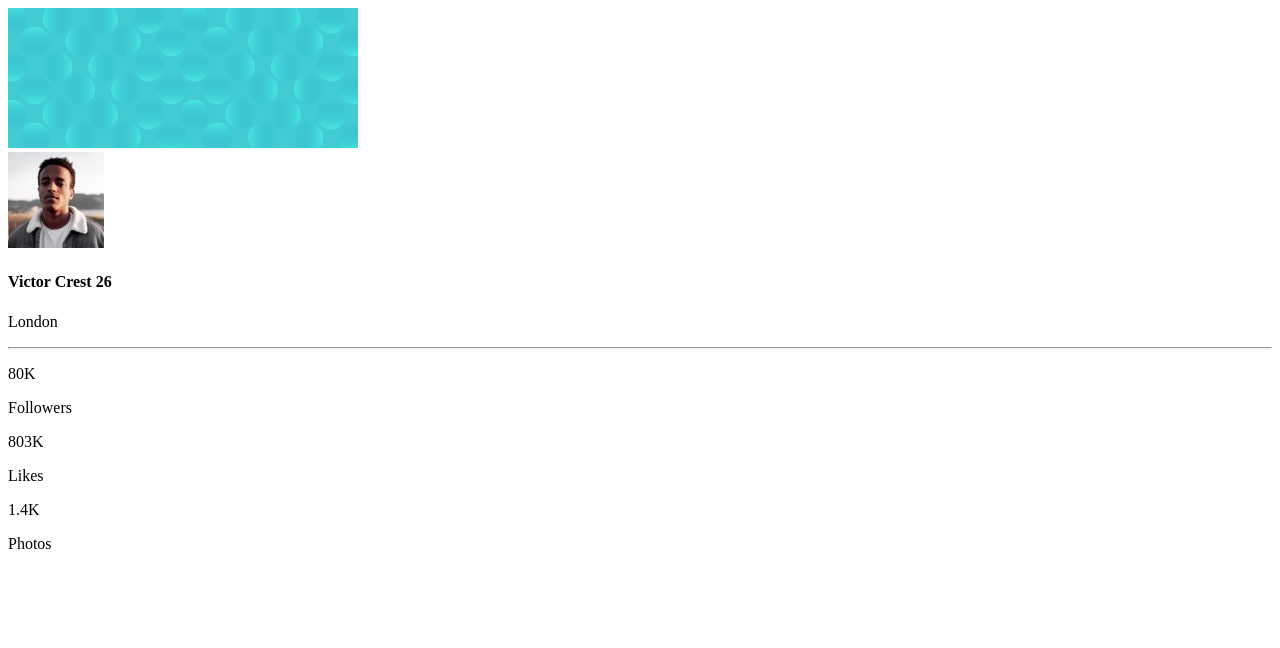
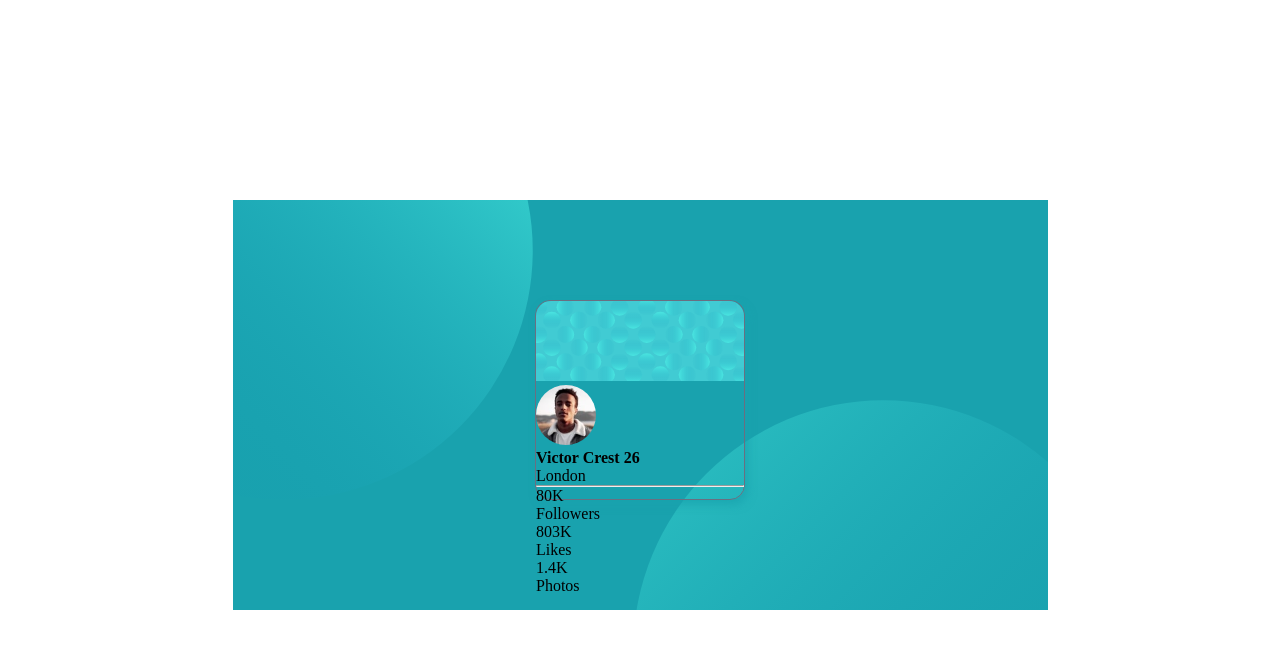
Before and after one commit to biresh375/Profile-card-component, a plain HTML site: page index.html in a window 1280 px wide. Drawn offline with Linux system fonts and the light colour scheme.

Commit message:
card commit

```diff
--- a/index.html
+++ b/index.html
@@ -14,7 +14,7 @@
 
 </head>
 <body>
-  <main>
+  <main class="main_part">
     <div class="main_card">
       <img src="images/bg-pattern-card.svg" alt="">
      <div class="profile_img">
--- a/style.css
+++ b/style.css
@@ -7,3 +7,49 @@
 
 --Dark-gray: hsl(0, 0%, 59%);
 }
+*{
+    margin: 0;
+    padding: 0;
+    box-sizing: border-box;
+
+}
+body{
+    display: flex;
+    flex-direction: row;
+    justify-content: center;
+
+}
+.main_part{
+    background-color: var(--Dark_cyan);
+    background-image: url(images/bg-pattern-top.svg), url(images/bg-pattern-bottom.svg);
+    background-position: -200px -200px, 400px 200px;
+    width: 815px;
+    height: 410px;
+    margin: 200px auto;
+    background-size: 500px;
+    background-repeat: no-repeat;
+
+
+}
+.main_card{
+    margin: 100px auto;
+     height: 200px;
+     width: 210px;
+     border: 1px solid hsl(227, 10%, 46%);
+     box-shadow: 3px 5px 8px hsla(185, 75%, 39%, 0.726);
+     border-radius: 15px;
+
+}
+.main_card img{
+    height: 80px;
+    width:100% ;
+    border-radius: 15px 15px 0 0;
+}
+.profile_img img{
+    height: 60px;
+    width: 60px;
+    border-radius: 50%;
+    position: 50px 60px;
+    text-align: center;
+
+}
```
